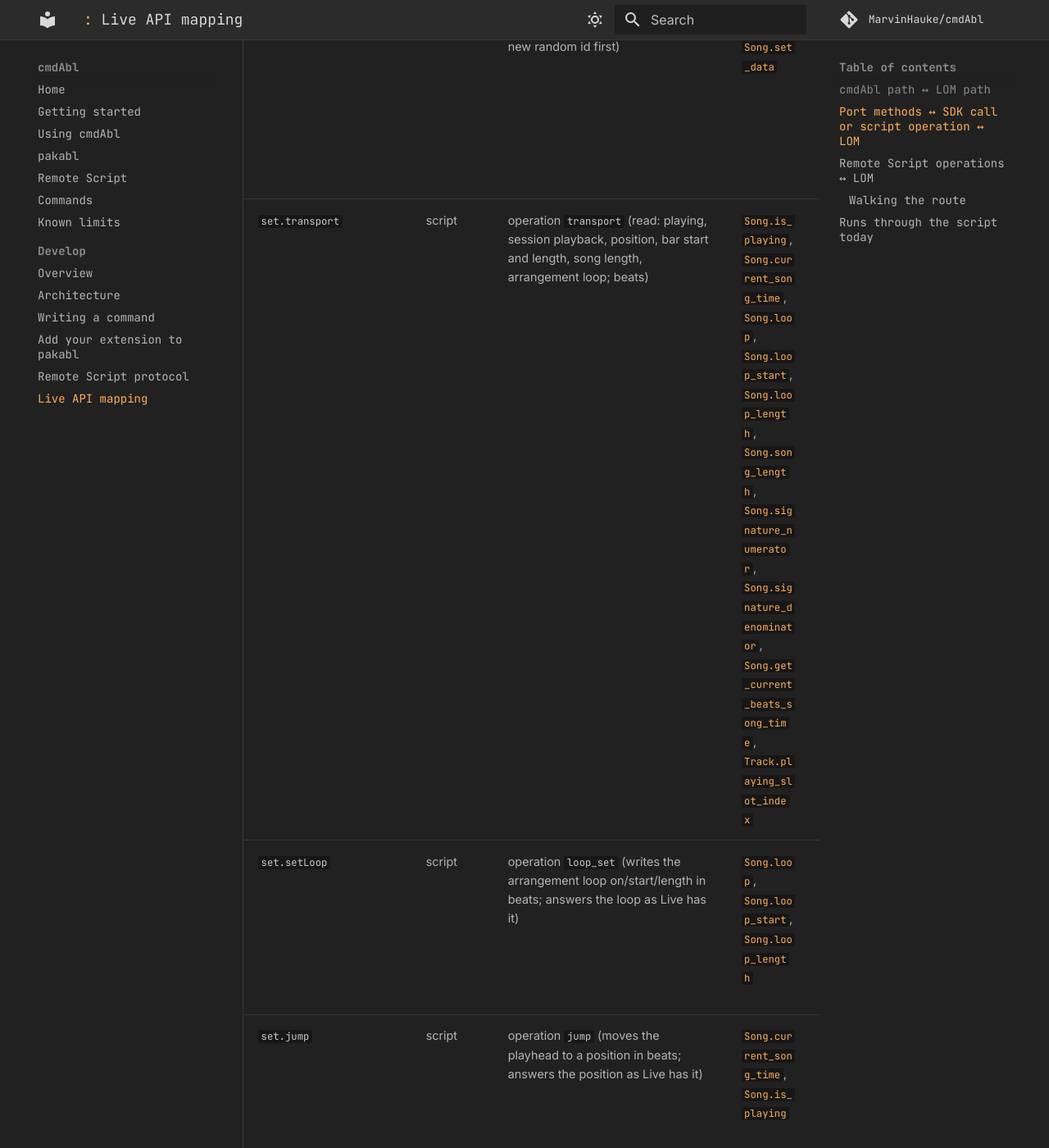
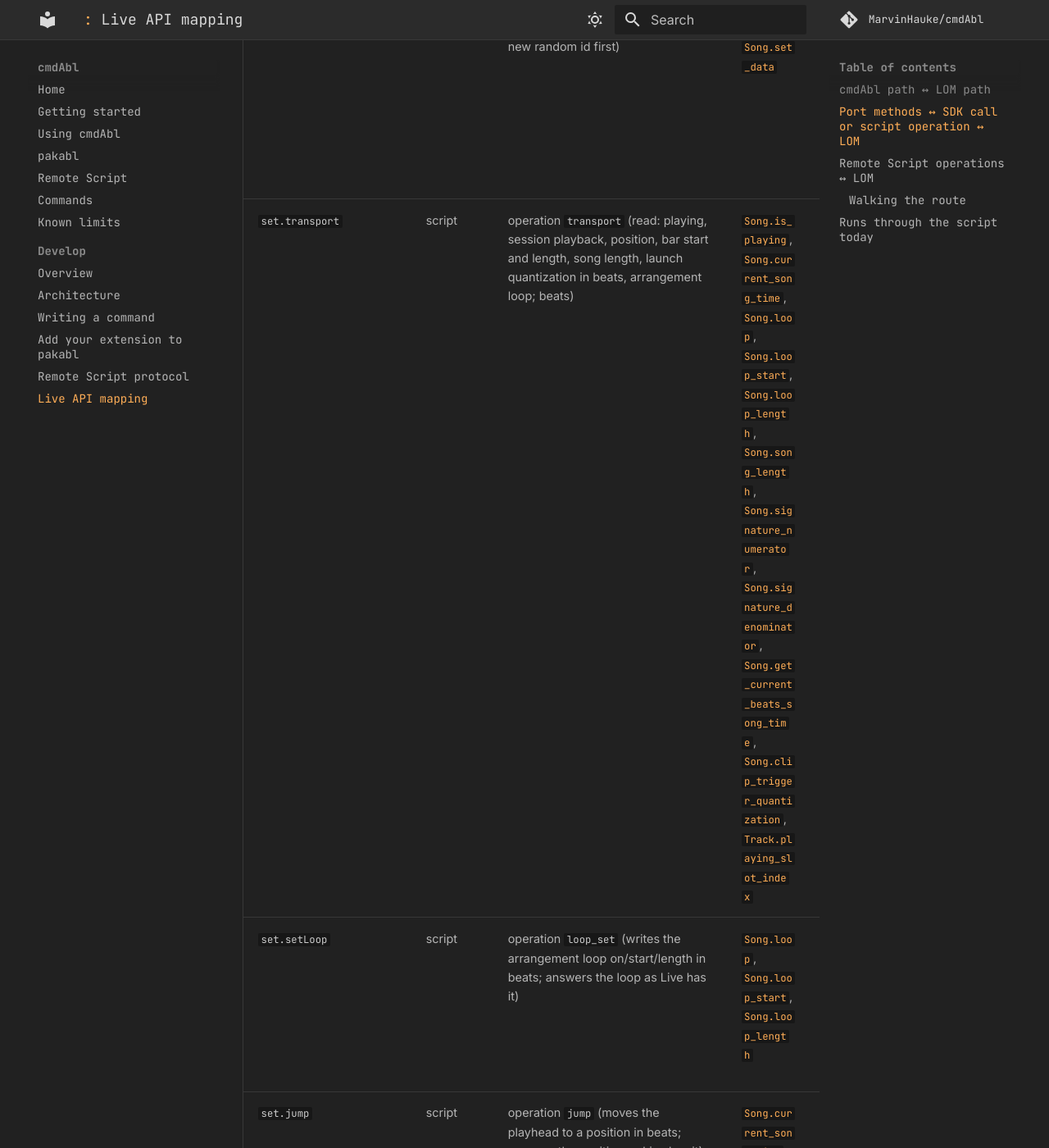
Before and after one commit to MarvinHauke/cmdAbl, an MkDocs documentation site: the page built from docs/reference/live-api.md, in a window 1280 px wide and 1400 px high, scrolled down 3670 px. Shown: the whole window at 82% size. Built offline with MkDocs 1.6.1 and Material for MkDocs 9.7.7, drawn with Linux system fonts in a browser that asks for light colours; comment, search, counter and statistics services are not loaded.

Commit message:
docs(reference): live-api regenerated after the quantization field
Co-Authored-By: Claude Opus 5.5 <noreply@anthropic.com>

```diff
--- a/docs/reference/live-api.md
+++ b/docs/reference/live-api.md
@@ -48,7 +48,7 @@ What a module's port method does in Live. `sdk` calls need no Remote Script; `sc
 | `tracks.setVolume` | sdk | `track.mixer.volume.setValue(v)` | [`MixerDevice.volume`](https://docs.cycling74.com/apiref/lom/mixerdevice/) | Clamped to 0..1; inside `tracks.transaction` it joins the undo step. |
 | `tracks.track().arm` | sdk | `track.arm` | [`Track.arm`](https://docs.cycling74.com/apiref/lom/track/) | Live refuses some tracks silently; `can_be_armed` and the verification come from the script (operation `track_facts`). |
 | `set.id` | script | operation `set_id` (reads `cmdabl.set-id`; with create, stores a new random id first) | [`Song.get_data`](https://docs.cycling74.com/apiref/lom/song/), [`Song.set_data`](https://docs.cycling74.com/apiref/lom/song/) | Stored in the Set with Song.set_data (survives save, reload, Save As and Collect All and Save; Live-tested 2026-10-22). Null without the script. |
-| `set.transport` | script | operation `transport` (read: playing, session playback, position, bar start and length, song length, arrangement loop; beats) | [`Song.is_playing`](https://docs.cycling74.com/apiref/lom/song/), [`Song.current_song_time`](https://docs.cycling74.com/apiref/lom/song/), [`Song.loop`](https://docs.cycling74.com/apiref/lom/song/), [`Song.loop_start`](https://docs.cycling74.com/apiref/lom/song/), [`Song.loop_length`](https://docs.cycling74.com/apiref/lom/song/), [`Song.song_length`](https://docs.cycling74.com/apiref/lom/song/), [`Song.signature_numerator`](https://docs.cycling74.com/apiref/lom/song/), [`Song.signature_denominator`](https://docs.cycling74.com/apiref/lom/song/), [`Song.get_current_beats_song_time`](https://docs.cycling74.com/apiref/lom/song/), [`Track.playing_slot_index`](https://docs.cycling74.com/apiref/lom/track/) | Null without the script or with an old one. |
+| `set.transport` | script | operation `transport` (read: playing, session playback, position, bar start and length, song length, launch quantization in beats, arrangement loop; beats) | [`Song.is_playing`](https://docs.cycling74.com/apiref/lom/song/), [`Song.current_song_time`](https://docs.cycling74.com/apiref/lom/song/), [`Song.loop`](https://docs.cycling74.com/apiref/lom/song/), [`Song.loop_start`](https://docs.cycling74.com/apiref/lom/song/), [`Song.loop_length`](https://docs.cycling74.com/apiref/lom/song/), [`Song.song_length`](https://docs.cycling74.com/apiref/lom/song/), [`Song.signature_numerator`](https://docs.cycling74.com/apiref/lom/song/), [`Song.signature_denominator`](https://docs.cycling74.com/apiref/lom/song/), [`Song.get_current_beats_song_time`](https://docs.cycling74.com/apiref/lom/song/), [`Song.clip_trigger_quantization`](https://docs.cycling74.com/apiref/lom/song/), [`Track.playing_slot_index`](https://docs.cycling74.com/apiref/lom/track/) | Null without the script or with an old one. |
 | `set.setLoop` | script | operation `loop_set` (writes the arrangement loop on/start/length in beats; answers the loop as Live has it) | [`Song.loop`](https://docs.cycling74.com/apiref/lom/song/), [`Song.loop_start`](https://docs.cycling74.com/apiref/lom/song/), [`Song.loop_length`](https://docs.cycling74.com/apiref/lom/song/) | A writing op (token). Code 5 without the script or with an old one, code 1 when Live refuses the value. |
 | `set.jump` | script | operation `jump` (moves the playhead to a position in beats; answers the position as Live has it) | [`Song.current_song_time`](https://docs.cycling74.com/apiref/lom/song/), [`Song.is_playing`](https://docs.cycling74.com/apiref/lom/song/) | A writing op (token). Code 5 without the script or with an old one, code 1 when Live refuses or does not answer. |
 | `files.read` | platform | reads `<Extensions Data>/<extension id>/modules/<module>/<name>` (UTF-8) | – | Plain file names only; a module sees its own folder. |
```
